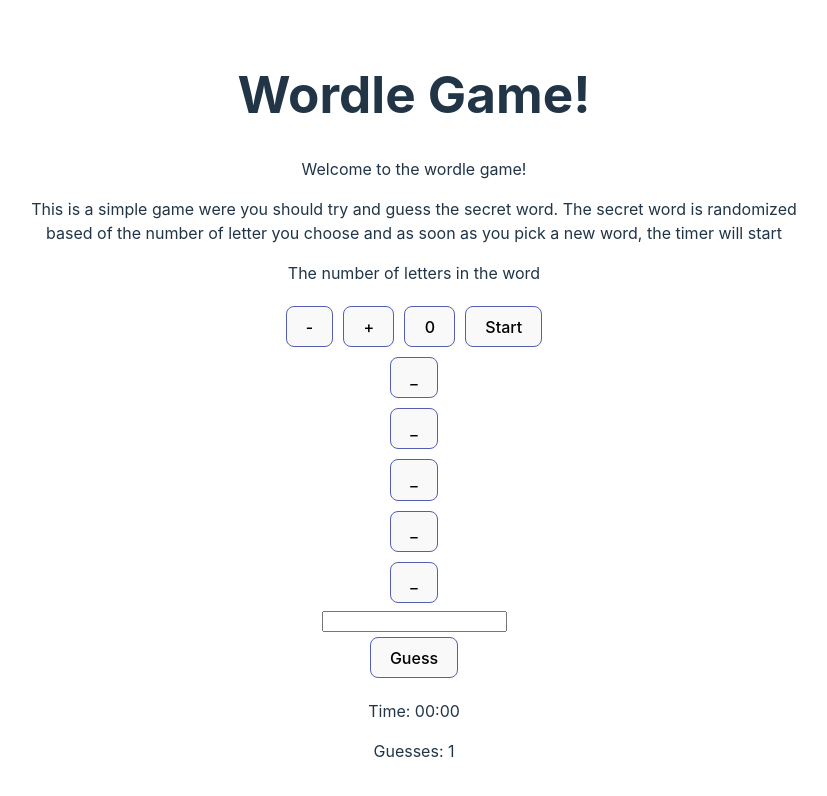
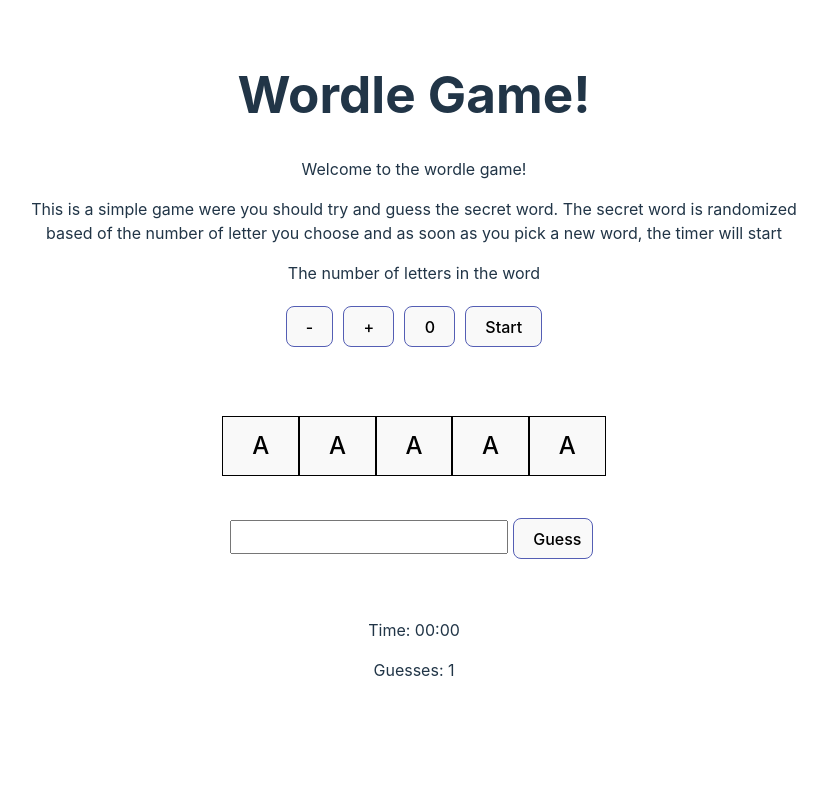
Before and after one commit to rl-86/B7_2_Wordle_game_fullstack, a React (Vite) app in the folder frontend/: page / in a window 1280 px wide. Shown: the top 796 px of the page, without its empty margins (226-1053 px from the left). Built offline with nearby package versions, Linux system fonts and the light colour scheme.

Commit message:
Rearrange the components + some stying

```diff
--- a/frontend/src/App.css
+++ b/frontend/src/App.css
@@ -12,3 +12,34 @@ body {
 .card {
   padding: 2em;
 }
+
+.feedback {
+  display: flex;
+  justify-content: center;
+  margin: 4em 0 2em;
+
+  button {
+    font-size: 1.5em;
+    text-align: center;
+    margin: 0;
+    border-radius: 0;
+    border: 1px solid #000;
+    width: fit-content;
+    height: fit-content;
+  }
+}
+
+.guessInput {
+  input {
+    margin: 0.5em 0 2em;
+    width: 270px;
+    font-size: 1.5em;
+    letter-spacing: 10px;
+    text-align: center;
+  }
+
+  button {
+    height: auto;
+    width: 80px;
+  }
+}
--- a/frontend/src/App.jsx
+++ b/frontend/src/App.jsx
@@ -23,17 +23,17 @@ function App() {
         <p>The number of letters in the word</p>
         <div>
           <WordLength />
-          <button>Start</button>
         </div>
-        <div>
+        <div className='feedback'>
           <Letter />
           <Letter />
           <Letter />
           <Letter />
           <Letter />
         </div>
-        <GuessInput />
-        <button>Guess</button>
+        <div className='guessInput'>
+          <GuessInput />
+        </div>
       </div>
       <div>
         <TimeCounter />
--- a/frontend/src/components/GuessInput.jsx
+++ b/frontend/src/components/GuessInput.jsx
@@ -2,6 +2,7 @@ export default function GuessInput(props) {
   return (
     <div>
       <input type='text' value={props.guess} onChange={props.onGuessChange} />
+      <button>Guess</button>
     </div>
   );
 }
--- a/frontend/src/components/Letter.jsx
+++ b/frontend/src/components/Letter.jsx
@@ -1,7 +1,13 @@
+import { useState } from 'react';
+
 export default function Letter() {
+  const [letterState, setLetterState] = useState('state1');
+
+  const changeLetterState = () => {};
+
   return (
     <div>
-      <button>_</button>
+      <button>A</button>
     </div>
   );
 }
--- a/frontend/src/components/WordLength.jsx
+++ b/frontend/src/components/WordLength.jsx
@@ -2,8 +2,9 @@ export default function WordLength() {
   return (
     <>
       <button>-</button>
-      <button> +</button>
+      <button>+</button>
       <button>0</button>
+      <button>Start</button>
     </>
   );
 }
--- a/frontend/src/index.css
+++ b/frontend/src/index.css
@@ -42,7 +42,7 @@ button {
   font-size: 1em;
   font-weight: 500;
   font-family: inherit;
-  background-color: #1a1a1a;
+  background-color: #343434;
   cursor: pointer;
   transition: border-color 0.25s;
 }
```
